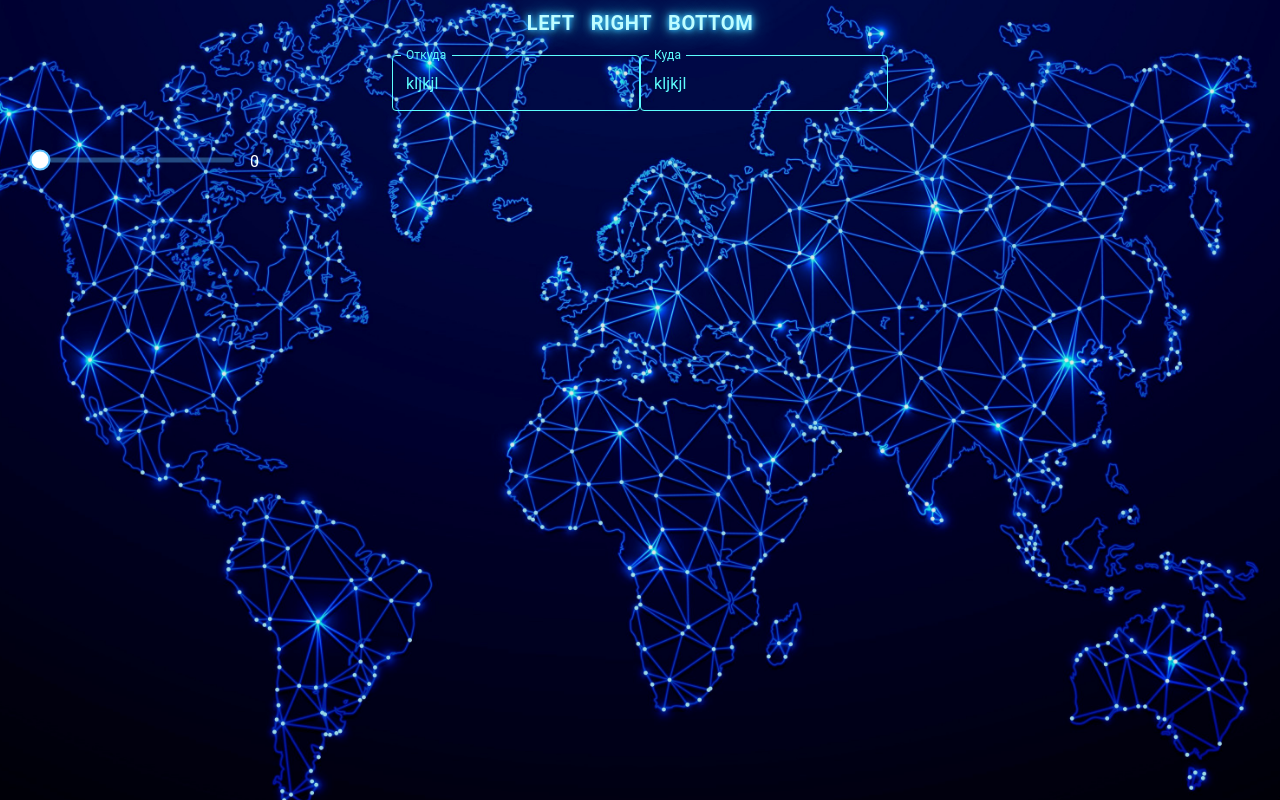
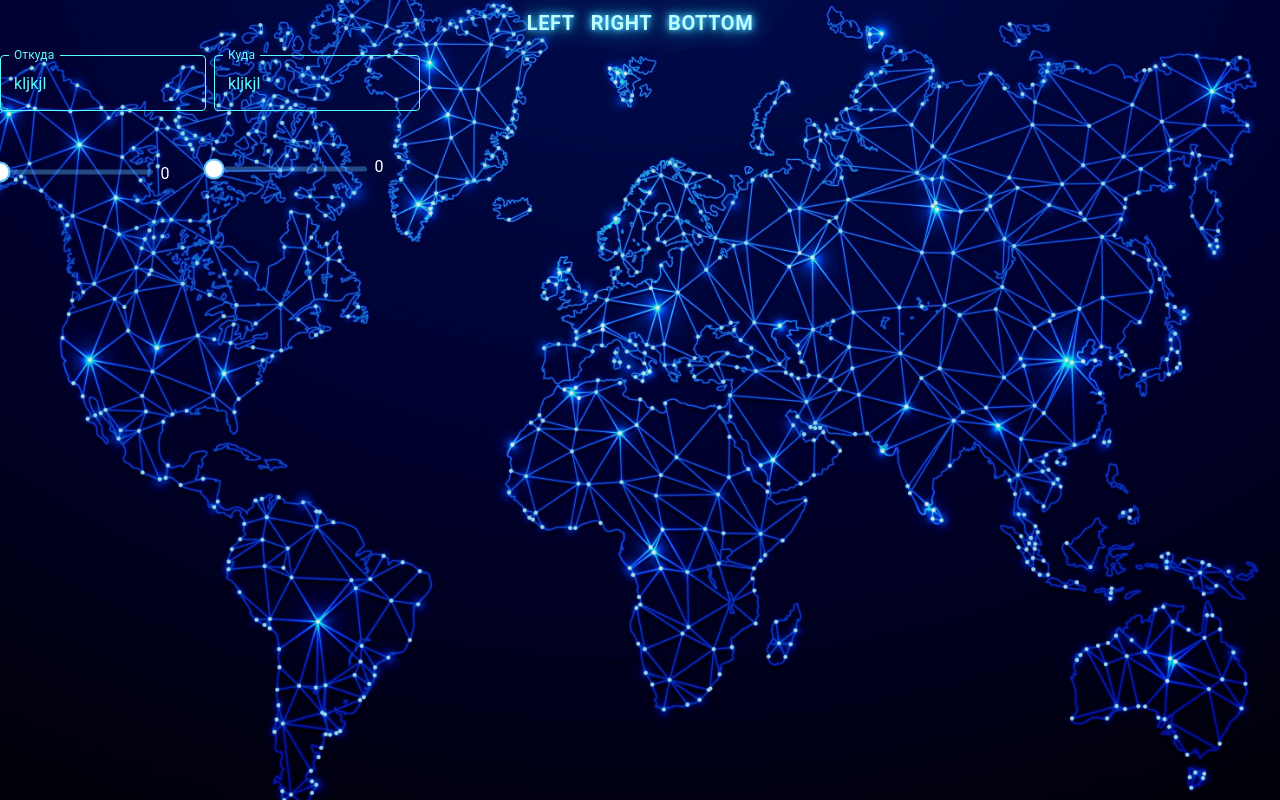
Before and after one commit to YourVieVV/transfer, a React (Create React App) app: page / in a window 1280 px wide. Built offline with nearby package versions, Linux system fonts and the light colour scheme.

Commit message:
refactoring

```diff
--- a/package.json
+++ b/package.json
@@ -7,7 +7,7 @@
     "@emotion/styled": "^11.8.1",
     "@mui/icons-material": "^5.6.0",
     "@mui/lab": "^5.0.0-alpha.76",
-    "@mui/material": "^5.5.3",
+    "@mui/material": "^5.10.5",
     "@reduxjs/toolkit": "^1.8.1",
     "@testing-library/jest-dom": "^5.16.4",
     "@testing-library/react": "^12.1.4",
--- a/src/Components/V2/MainPage/CalculationForm/CalcFields/index.tsx
+++ b/src/Components/V2/MainPage/CalculationForm/CalcFields/index.tsx
@@ -1,11 +1,11 @@
 import React, { FC } from 'react';
-import Box from '@mui/material/Box';
-import { CalcSlider } from './CalcSliders';
 import { TextField } from '@mui/material';
+import Grid from '@mui/material/Unstable_Grid2';
 
 export const CalcFields: FC = () => {
   return (
-    <Box>
+    <Grid container spacing={1}>
+      <Grid xs={6}>
         <TextField
           name="nameCargo"
           label="Откуда"
@@ -16,6 +16,8 @@ export const CalcFields: FC = () => {
           value={'kljkjl'}
           style={{ borderColor: 'red' }}
         />
+      </Grid>
+      <Grid xs={6}>
         <TextField
           name="nameCargo"
           label="Куда"
@@ -26,6 +28,7 @@ export const CalcFields: FC = () => {
           value={'kljkjl'}
           style={{ borderColor: 'red' }}
         />
-    </Box>
+      </Grid>
+    </Grid>
   );
 };
--- a/src/Components/V2/MainPage/CalculationForm/CalcSliders/index.tsx
+++ b/src/Components/V2/MainPage/CalculationForm/CalcSliders/index.tsx
@@ -3,7 +3,7 @@ import Slider from '@mui/material/Slider';
 import { styled } from '@mui/material/styles';
 import Typography from '@mui/material/Typography';
 import Box from '@mui/material/Box';
-import { Grid } from '@mui/material';
+import Grid from '@mui/material/Unstable_Grid2';
 import { VolumeUp } from '@mui/icons-material';
 import MuiInput from '@mui/material/Input';
 
@@ -70,15 +70,14 @@ export const CalcSlider: FC = () => {
     }
   };
   return (
-    <Box sx={{ width: 300 }}>
-      <Typography id="input-slider" gutterBottom>
-        Volume
-      </Typography>
-      <Grid container spacing={2} alignItems="center">
-        <Grid item>
-          <VolumeUp />
+    <Grid container spacing={1} alignItems="center">
+      <Grid container alignItems="center" xs={6}>
+        <Grid xs={12}>
+          <Typography id="input-slider" gutterBottom>
+            Вес (кг)
+          </Typography>
         </Grid>
-        <Grid item xs>
+        <Grid xs={9}>
           <PrettoSlider
             value={typeof value === 'number' ? value : 0}
             onChange={handleSliderChange}
@@ -87,7 +86,7 @@ export const CalcSlider: FC = () => {
             max={1000}
           />
         </Grid>
-        <Grid item>
+        <Grid xs={3}>
           <Input
             value={value}
             size="small"
@@ -103,6 +102,35 @@ export const CalcSlider: FC = () => {
           />
         </Grid>
       </Grid>
-    </Box>
+      <Grid container alignItems='' xs={6}>
+        <Grid xs={12}>
+          <div>Объём (м³)</div>
+        </Grid>
+        <Grid xs={9}>
+          <PrettoSlider
+            value={typeof value === 'number' ? value : 0}
+            onChange={handleSliderChange}
+            valueLabelDisplay="auto"
+            aria-labelledby="input-slider"
+            max={1000}
+          />
+        </Grid>
+        <Grid xs={3}>
+          <Input
+            value={value}
+            size="small"
+            onChange={handleInputChange}
+            onBlur={handleBlur}
+            inputProps={{
+              step: 1,
+              min: 0,
+              max: 1000,
+              type: 'number',
+              'aria-labelledby': 'input-slider',
+            }}
+          />
+        </Grid>
+      </Grid>
+    </Grid>
   );
 };
--- a/src/Components/V2/MainPage/CalculationForm/index.tsx
+++ b/src/Components/V2/MainPage/CalculationForm/index.tsx
@@ -2,10 +2,12 @@ import React, { FC } from 'react';
 import Box from '@mui/material/Box';
 import { CalcSlider } from './CalcSliders';
 import { CalcFields } from './CalcFields';
+import Grid from '@mui/material/Unstable_Grid2';
+import Paper from '@mui/material/Paper';
 
 export const CalculationForm: FC = () => {
   return (
-    <Box>
+    <Box sx={{ width: '420px' }}>
       <CalcFields />
       <CalcSlider />
     </Box>
--- a/src/Components/V2/MainPage/index.tsx
+++ b/src/Components/V2/MainPage/index.tsx
@@ -5,17 +5,19 @@ import {
 } from '../../StyledComponents/Wrapper';
 import World from '../../../images/WorldMap.jpg';
 import TemporaryDrawer from './Drawer';
-import { TextField } from '@mui/material';
+import { Box, TextField } from '@mui/material';
+import Paper from '@mui/material/Paper';
+import Grid from '@mui/material/Unstable_Grid2';
 import { CalculationForm } from './CalculationForm';
 
 export const MainPage = () => {
   return (
-    <div>
+    <Box sx={{ flexGrow: 1 }}>
       <BackgroundWorldMapWrapper>
         <BackgroundWorldMap src={World} />
         <TemporaryDrawer />
         <CalculationForm />
       </BackgroundWorldMapWrapper>
-    </div>
+    </Box>
   );
 };
```
Also changed, not shown: 1 other file (tests, documents, lock files or other folders). Lines whose indentation alone changed are shown as unchanged.
